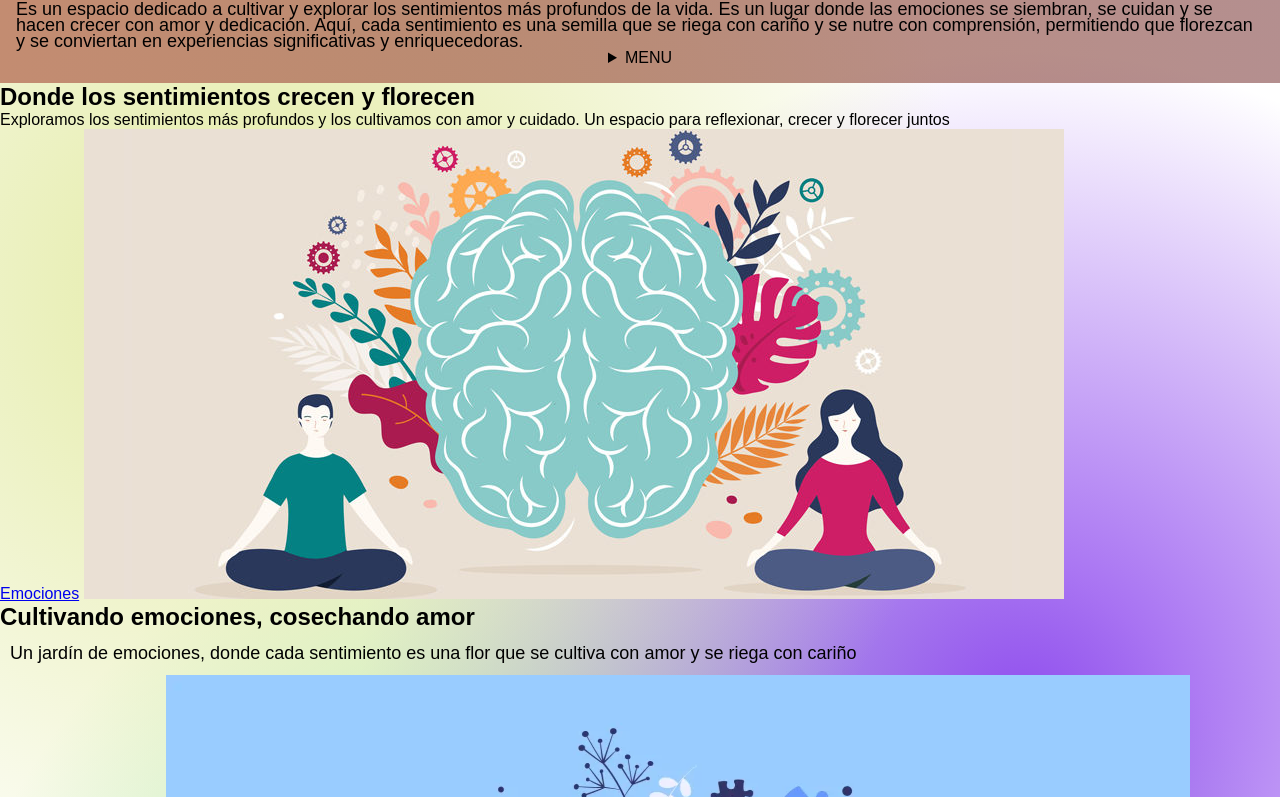
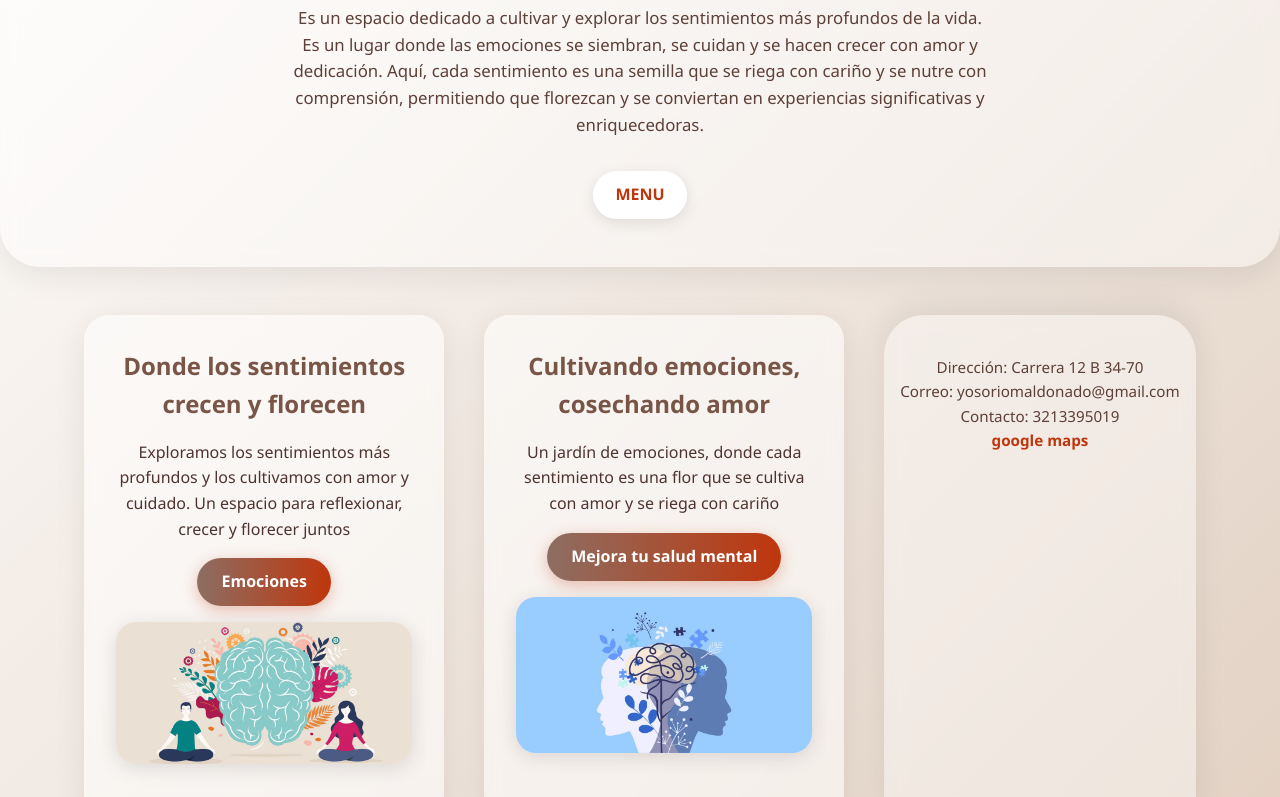
Before and after one commit to yosoriomaldonado-commits/Pagina_27, a plain HTML site: page index.html in a window 1280 px wide. Shown: the part 139-936 px from the top of the page. Drawn offline with Linux system fonts and the light colour scheme.

Commit message:
se crean estilos

```diff
--- a/styles.css
+++ b/styles.css
@@ -1,109 +1,135 @@
+/* ---------- RESET BÁSICO ---------- */
 *{
-    box-sizing: border-box;
-   margin:0;
-
-
+    margin:0;
+    padding:0;
+    box-sizing:border-box;
+}
+body{
+    font-family: "Segoe UI", Tahoma, Geneva, Verdana, sans-serif;
+    background: linear-gradient(135deg, #fdfcfb 0%, #e2d1c3 100%);
+    color:#4e342e;
+    line-height:1.6;
+    min-height:100vh;
 }
 
-body{
-    font-family: Arial, Helvetica, sans-serif;
-    line-height: 2.rem;
-    background: rgb(217, 187, 156);
-    color: rgb(0, 0, 0);
+/* ---------- HEADER ---------- */
+.site-header{
+    text-align:center;
+    padding:4rem 1rem 3rem;
+    background: rgba(255,255,255,.45);
+    backdrop-filter: blur(10px);
+    border-radius: 0 0 40px 40px;
+    box-shadow: 0 8px 32px rgba(0,0,0,.08);
+}
+.site-header h1{
+    font-size:2.8rem;
+    letter-spacing:1px;
+    background: linear-gradient(90deg, #6d4c41 0%, #bf360c 100%);
+    -webkit-background-clip:text;
+    -webkit-text-fill-color:transparent;
+    margin-bottom:.5rem;
+}
+.subtitle{
+    max-width:700px;
+    margin:0 auto 2rem;
+    font-size:1.05rem;
+    color:#5d4037;
+}
+details{
+    display:inline-block;
+    background:#fff;
+    padding:.7rem 1.4rem;
+    border-radius:30px;
+    box-shadow:0 4px 15px rgba(0,0,0,.1);
+    cursor:pointer;
+}
+details summary{
+    list-style:none;
+    font-weight:600;
+    color:#bf360c;
+}
+details p{
+    margin-top:.8rem;
+}
+details a{
+    color:#6d4c41;
+    text-decoration:none;
+    font-weight:500;
+}
+details a:hover{
+    text-decoration:underline;
 }
 
-.site-header{
-    background: linear-gradient(90deg, #c38c71,#6c232382);
-    color: rgb(0, 0, 0);
-    padding: 1rem;
-    text-align: center;
+/* ---------- MAIN ---------- */
+.content{
+    display:flex;
+    flex-wrap:wrap;
+    justify-content:center;
+    gap:2.5rem;
+    padding:3rem 1rem;
 }
-.site-header h1 {
-    margin-bottom:2rem;
-    color: rgb(5, 4, 2);
-      font-size: 80px;
+section{
+    flex:1 1 320px;
+    max-width:360px;
+    background: rgba(255,255,255,.55);
+    backdrop-filter: blur(8px);
+    border-radius:25px;
+    padding:2rem;
+    text-align:center;
+    box-shadow:0 8px 32px rgba(0,0,0,.08);
+    transition:transform .3s ease;
 }
-.site-header p {
-    text-align: left;
-    color: rgb(0, 0, 0);
-    line-height: 1rem;
-    font-size: 18px;
+section:hover{
+    transform:translateY(-8px);
 }
-.site-header button{
-
-    padding: 0.5rem 0.5rem ;
-    background: #ddcdc2;
-    border-radius: 10px;
-    color: rgb(0, 0, 0);
-    margin: 1.5px;
-    text-align: center;
-      display: flex;
-
-
-
-
+section h2{
+    margin-bottom:1rem;
+    color:#795548;
+}
+section img{
+    width:100%;
+    border-radius:20px;
+    margin:1rem 0;
+    box-shadow:0 4px 20px rgba(0,0,0,.12);
+}
+section a{
+    display:inline-block;
+    margin-top:1rem;
+    padding:.7rem 1.5rem;
+    background: linear-gradient(90deg, #8d6e63 0%, #bf360c 100%);
+    color:#fff;
+    border-radius:25px;
+    text-decoration:none;
+    font-weight:600;
+    box-shadow:0 4px 15px rgba(191,54,12,.3);
+    transition:box-shadow .3s ease;
+}
+section a:hover{
+    box-shadow:0 6px 25px rgba(191,54,12,.45);
 }
 
-.foto1 {
-  width:500px ;
-    margin: 20px;
- border-radius: 50px;
-
+/* ---------- FOOTER ---------- */
+footer{
+    text-align:center;
+    padding:2.5rem 1rem;
+    background: rgba(255,255,255,.4);
+    backdrop-filter: blur(10px);
+    border-radius:40px 40px 0 0;
+    box-shadow:0 -8px 32px rgba(0,0,0,.08);
+    font-size:.95rem;
+    color:#5d4037;
+}
+footer a{
+    color:#bf360c;
+    font-weight:600;
+    text-decoration:none;
+}
+footer a:hover{
+    text-decoration:underline;
 }
 
-.foto2 {
-  width:300px;
-   margin: 20px;
-   border-radius: 50px;
+/* ---------- RESPONSIVE ---------- */
+@media(max-width:600px){
+    .site-header h1{font-size:2.3rem;}
+    .content{flex-direction:column;align-items:center;}
 }
-
-.card h1{
-margin-bottom:1rem;
-    color: rgb(96, 53, 8);
-      font-size: 45px;
-       margin: 10px;
-}
-.card2 h2{
-    margin-bottom: 1rem;
-    color: rgb(74, 37, 7);
-     font-size: 45px;
-}
-.card2 p{
-    margin-bottom: 1rem;
-    color: rgb(0, 0, 0);
-     line-height: 1.5rem;
-     font-size: 18px;
-     margin: 10px;
-}
-.card p{
-    margin-bottom: 1rem;
-    color: rgb(0, 0, 0);
-     line-height: 1.5rem;
-     font-size: 18px;
-     margin: 10px;
-
-}
-.btn{
-    display: inline-block;
-    padding: 0.6rem 1.rem ;
-    background: #ca743639;
-    border-radius: 5px;
-    color: rgb(137, 8, 8);
-    justify-content: center;
-    line-height: 1rem;
-    margin: 10px;
-}
-
-.site-footer{
-    text-align: center;
-    margin: 12rem;
-    color: rgb(21, 51, 56);
-    line-height: 2rem;
-    font-size: 18px;
-
-}
-body {
-  background: radial-gradient(circle at 20% 30%, #e2eaa1 0%, transparent 50%),
-              radial-gradient(circle at 80% 60%, #904cef 0%, transparent 50%),
-              radial-gradient(circle at 50% 90%, #66da85 0%, transparent 50%);
-}
```
